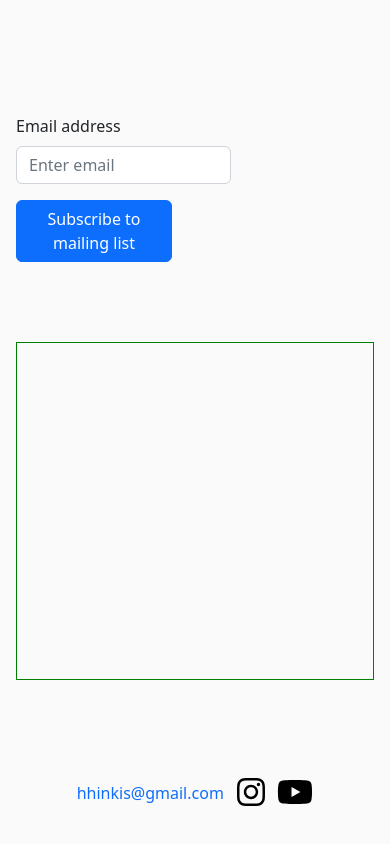
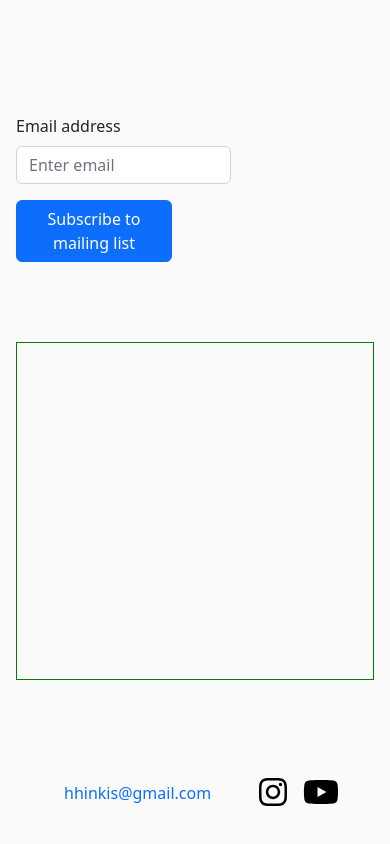
Before and after one commit to federerkristijan/dasahink, a React (Create React App) app: page / in a window 390 px wide. Shown: the part 771-1615 px from the top of the page. Built offline with nearby package versions, Linux system fonts and the light colour scheme.

Commit message:
footer margin increased

```diff
--- a/src/App.css
+++ b/src/App.css
@@ -292,6 +292,14 @@ iframe {
     padding: 1rem 0.5rem 1rem 0.5rem;
   }
 
+  .footer > .email {
+    margin-right: 3rem;
+  }
+
+  .footer > a {
+    margin-right: 1rem;
+  }
+
   .home-card {
     display: flex;
     flex-direction: column;
--- a/src/components/Footer.jsx
+++ b/src/components/Footer.jsx
@@ -5,7 +5,7 @@ import { FontAwesomeIcon } from "@fortawesome/react-fontawesome";
 const Footer = () => {
   return (
     <div className="footer">
-      <a href="/">hhinkis@gmail.com</a>
+      <a href="/" className="email">hhinkis@gmail.com</a>
       <a href="https://www.instagram.com/dasa_hink/">
         <FontAwesomeIcon icon={faInstagram} color="black" style={{ fontSize: "2rem"}} />
       </a>
```
